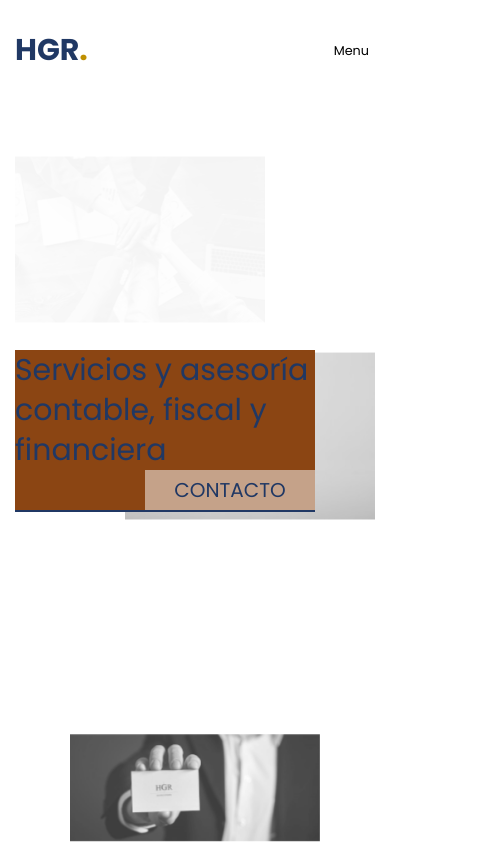
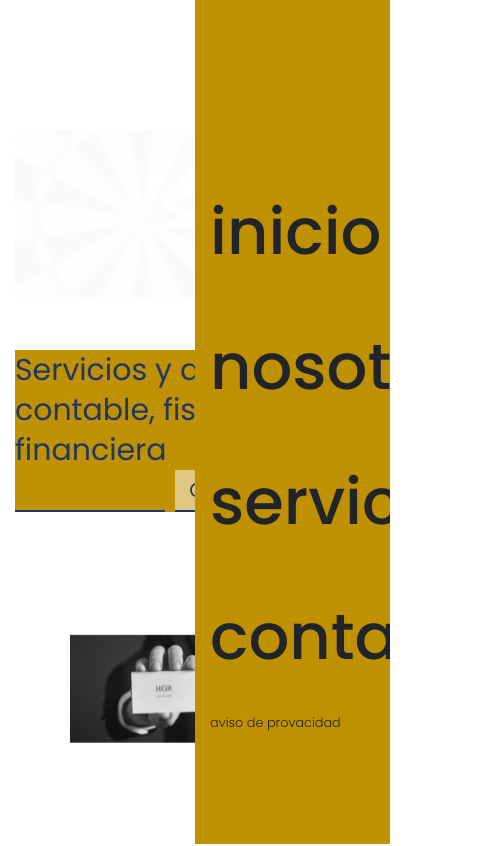
Before and after one commit to AlexisFlores17/Pagina-HGR-Consultores, a React (Create React App) app: page / in a window 390 px wide. Shown: the top 846 px of the page, 492 px wide, since content can reach past the window. Built offline with nearby package versions, Linux system fonts and the light colour scheme.

Commit message:
first responsive

```diff
--- a/src/App.js
+++ b/src/App.js
@@ -16,13 +16,13 @@ function App() {
     <div className="App">
       <Header />
       <Inicio />
-      <Nosotros />
+      {/* <Nosotros />
       <Servicios />
       <Proyectos />
       { state.abierto
         && <Contacto />
       }
-      <Footer />
+      <Footer /> */}
     </div>
   );
 }
--- a/src/componentes/Header.js
+++ b/src/componentes/Header.js
@@ -1,6 +1,7 @@
-import React, {useState} from 'react';
+import React, {useState, useRef} from 'react';
 import Hamburger from './Hamburger'
 export const Header = () =>{
+    let myHeader = useRef(null)
 
     const [state, setState] = useState({
         initial: false,
@@ -42,11 +43,20 @@ export const Header = () =>{
         }, 1200)
     }
 
-
+    var prevScrollpos = window.pageYOffset;
+    window.onscroll = function() {
+    var currentScrollPos = window.pageYOffset;
+    if (prevScrollpos > currentScrollPos) {
+        myHeader.style.top = "0";
+    } else {
+        myHeader.style.top = "-100px";
+    }
+    prevScrollpos = currentScrollPos;
+    }
 
 
     return (
-        <header >
+        <header ref = {el => (myHeader= el)} >
             <div className="container">
                 <div className="wrapper">
                     <div className="inner-header">
--- a/src/componentes/Pictures.js
+++ b/src/componentes/Pictures.js
@@ -110,10 +110,12 @@ export default function Pictures() {
     // gsap.ticker.add(fadeInUp);
     // gsap.ticker.lagSmoothing(0);
 
+
+
     return (
-        <div className="imageLeft">
+        <div>
             <div className="upperImg">
-                <img ref = {el => (refImg1= el)} src={photo} alt="Display Image" />
+                <img ref = {el => (refImg1= el)} src={photo} className="imageLeft" alt="Display Image" />
                 <img ref = {el => (refImg3= el)} src={photo3} alt="Display Image" className="imageRight"/>
             </div>
             <div className="downImg">
--- a/src/styles/componentes/_Header.scss
+++ b/src/styles/componentes/_Header.scss
@@ -2,12 +2,16 @@ $blue: #203864;
 $gold: #BF9000;
 
 header{
-    height: 100px;
+    height: 70px;
+    position: fixed;
+    width: 100%;
+    z-index: 9000;
+    background-color: rgba($color: #fff, $alpha: 1);
     .inner-header{
         // background-color: blue;
         position: relative;
         z-index: 10;
-        height: 100px;
+        height: 70px;
         display: flex;
         justify-content: space-between ;
         align-items: center;
@@ -35,7 +39,7 @@ header{
 
 //hamburger
 .hamburger-menu{
-    display: none;
+    display: block;
     z-index: 9;
     top: 0;
     bottom: 0;
--- a/src/styles/componentes/_Inicio.scss
+++ b/src/styles/componentes/_Inicio.scss
@@ -56,18 +56,22 @@
     width: 100%;
     .imageDown{
         position: absolute;
-        bottom: 0%;
+        bottom: 10%;
         margin: 0 auto;
     }
 }
 
 .imageRight{
     float: right;
-    margin-top:100px
+    margin-top: 20%
+}
+.imageLeft{
+    margin-top: 20%
+
 }
 
 /* Use a media query to add a breakpoint at 770px: */
-@media screen and (max-width: 770px) {
+@media screen and (max-width: 760px) {
     .content {
         // background-color: saddlebrown;
         width: 400px !important;
@@ -90,15 +94,17 @@
   }
 @media screen and (max-width: 610px) {
     .content {
-        background-color: saddlebrown;
+        background-color: #BF9000;
         width: 300px !important;
         font-size: 30px !important;
         line-height: 40px !important;
 
         .bottom-line{
             .line{
+                width: 150px !important;
             }
             .contact{
+                width: 140px !important;
             }
 
         }
```
